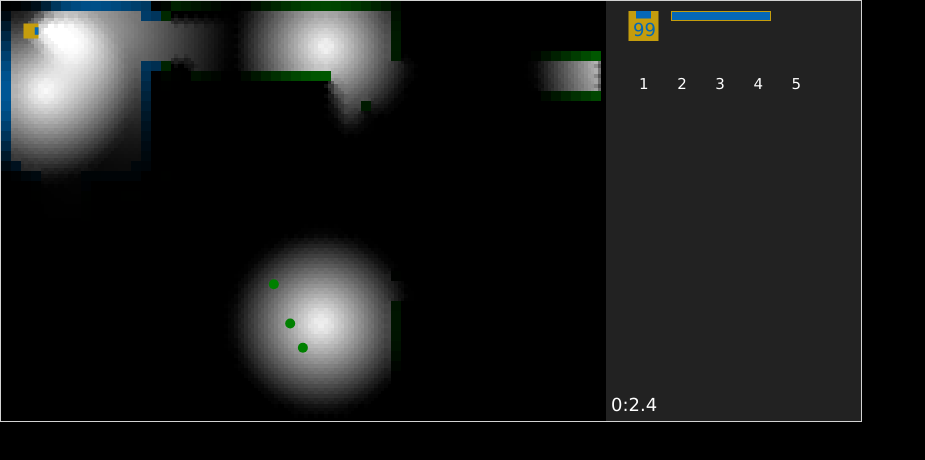
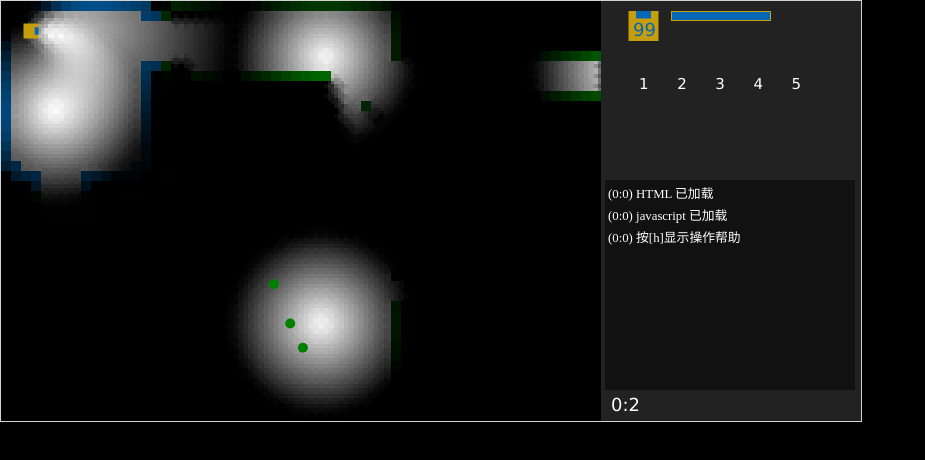
Before and after one commit to LePtC/ProbeSim, a plain HTML site: page index.html in a window 1280 px wide. Shown: the whole page, without its empty margins (0-925 px from the left). Drawn offline with Linux system fonts and the light colour scheme; animation ran at ten frames a second.

Commit message:
2016.06.12.v4

```diff
--- a/css/index.css
+++ b/css/index.css
@@ -5,8 +5,27 @@ body {
 }
 canvas {
   position:absolute;
-  left:0%;
-  top:0%;
+  left:0;
+  top:0;
   border:1px solid #d3d3d3;
   background-color: #000;
 }
+#dialogue {
+  position:fixed;
+  left:605px;
+  top:180px;
+  width:250px;
+  height:210px;
+  background-color:#111;
+  z-index:99;
+  color:#fff;
+  font-size:0.8em;
+  /* line-height:1; */
+  overflow-y:scroll;
+  word-break:break-all;
+}
+
+#dialogue p {
+  padding:0;
+  margin:3px;
+}
--- a/index.html
+++ b/index.html
@@ -12,6 +12,9 @@
 
 <script type="text/javascript" src="js/game.js"></script>
 
+<div id="dialogue">
+  <p>(0:0) HTML 已加载</p>
+</div>
 
 </body>
 </html>
--- a/js/game.js
+++ b/js/game.js
@@ -101,15 +101,18 @@ var WallType = new Array("white","green","#0094FF"); // 0 地板 1 墙 2 母舰
 
 var Probe1;
 
-var FoeType = new Array("#fff","#222","red","green"); // 1 Shooter 2 Creeper 3 Hamper
+var FoeType = new Array("#fff","#222","red","green");
+var FoeTypeTxt = new Array("空","小黑","大红","小绿");
 var FoeSpeed = new Array(0,0.6,1.5,1.6);
 var FoeList =  new Array(); // 记录敌人本体
 // var FoeNull;
 var BuList = new Array(); // 记录子弹对象
-var FdropImg = new Array("img/0.png","img/ModBull4.png","img/ModTrap.png","img/ModHeal.png"); // 敌人死亡掉落 -1 子弹 -2 陷阱 -3 治疗
+var FdropImg = new Array("img/0.png","img/ModBull4.png","img/ModTrap.png","img/ModHeal.png"); // 敌人死亡掉落
+var FdropTxt = new Array("空","子弹","陷阱","治疗");
 
 var ModImg = new Array("img/0.png","img/ModCirclit.png","img/ModLifesen.png","img/ModHacker.png","img/ModShield.png");
-// 静态插件 1 环形照明 2 生命探测 3 黑客系统 4 护盾 9 母舰芯片
+var ModTxt = new Array("空","环照","动感","黑客","护盾");
+// 9 母舰芯片
 var BulImg = new Array("img/0.png","img/ModBull.png","img/ModBull2.png","img/ModBull3.png","img/ModBull4.png"); // 子弹数
 var ModNull; // 我需要一个空对象
 var ModCirclit = new Array();
@@ -121,6 +124,7 @@ var lifmax =  new Array(0,150,200,250,300,350); // 生命探测半宽
 var hurt = new Array(20,10,6,3,2,1,0,0); // 护盾减少伤害
 
 var diag;
+var diaDiv;
 
 var SDprobemove;
 var SDshoot;
@@ -135,18 +139,18 @@ function startGame() {
 
   ModNull = new ModCom(wd+2, 0, -20, -20);
   // 母舰光,干脆用吃不到的 LitMod 代替吧
-  ModCirclit[0] = new ModCom(wd+2, 1, 42, 90);
-  ModCirclit[1] = new ModCom(wd+2, 1, 622, 64);
+  ModCirclit[0] = new ModCom(wd+2, 1, 52, 110);
+  ModCirclit[1] = new ModCom(wd+2, 1, 622, 69);
   ModCirclit[2] = new ModCom(wd+2, 1, 320, 322);
   ModCirclit[3] = new ModCom(wd+2, 1, 622, 550);
-  ModCirclit[4] = new ModCom(wd+2, 1, 324, 46);
+  ModCirclit[4] = new ModCom(wd+2, 1, 324, 56);
   ModList[0] = new ModCom(wd+2, 2, 172, 32); // ModLifesen1
   ModList[1] = new ModCom(wd+2, 2, 214, 30); // ModLifesen2
   ModList[2] = new ModCom(wd+2, 2, 470, 234); // ModLifesen3
   ModList[3] = new ModCom(wd+2, 3, 674, 572); // ModHacker
   ModList[4] = new ModCom(wd+2, 4, 62, 60); // ModShield
-  ModList[5] = new ModCom(wd+2, 4, 670, 62); // ModShield
-  ModList[6] = new ModCom(wd+2, 4, 302, 300); // ModShield
+  ModList[5] = new ModCom(wd+2, 4, 670, 68); // ModShield
+  ModList[6] = new ModCom(wd+2, 4, 302, 307); // ModShield
   ModList[7] = new ModCom(wd+2, -1, 202, 130); // ModBull
   ModList[8] = new ModCom(wd+2, -1, 62, 230);
 
@@ -178,6 +182,9 @@ function startGame() {
 
   diag = new DiagCom();
   animate();
+  diaDiv = document.getElementById("dialogue");
+  dia("javascript 已加载");
+  dia("按[h]显示操作帮助");
 }
 
 
@@ -359,6 +366,7 @@ function ModCom(wid, type, x, y) {
       if (empty>=0) {
         if (this.crashWith(Probe1)) {
           Probe1.mod[empty] = this; // 将本实体放入 Probe 的插槽
+          dia("小探获得一个"+txtsrc(this),"#209AF8");
           this.exist = empty;
           if (type==1) {for (n in map) {this.modlit[n]=0}}
         }
@@ -432,6 +440,7 @@ function ProbeCom(wid, color, x, y) {
       this.mod[i].y = this.y;
       this.mod[i].wait = true;
       if (this.mod[i].type == 1) {this.mod[i].updatelit()}
+      dia("小探丢掉一个"+txtsrc(this.mod[i]),"#209AF8");
       this.mod[i] = ModNull;
     }
   }
@@ -440,6 +449,7 @@ function ProbeCom(wid, color, x, y) {
       if (myGameArea.frameNo - this.lastfire > 6) {
         if (this.mod[i].bunum > 0) {
           newbu(this.x,this.y,this.cubewid,Math.sin(this.ang),-Math.cos(this.ang));
+          dia("小探射出一发子弹","hotpink");
           this.mod[i].bunum --;
           if (this.mod[i].bunum <= 0) {
             this.mod[i].exist = -2;
@@ -527,6 +537,7 @@ function ProbeCom(wid, color, x, y) {
     this.x = x;
     this.y = y;
     this.ang = Math.PI/2;
+    dia("小探被干掉啦, 回到出生点","red");
     this.health = 99;
     vx = 0;
     vy = 0;
@@ -571,13 +582,14 @@ function FoeCom(radius, type, x, y, exist) {
       if (myGameArea.frameNo == this.bombframe) {
         SDexplode.play();
         this.dead();
-        var r2 = getr2(this.x-Probe1.x,this.y-Probe1.y);
+        var r = getr(this.x-Probe1.x,this.y-Probe1.y)/wd;
         var h = hurt[Probe1.modnum(4)];
-        if (r2 < 100*wd*wd) {Probe1.health -= h}
-        if (r2 < 64*wd*wd) {Probe1.health -= h}
-        if (r2 < 36*wd*wd) {Probe1.health -= h}
-        if (r2 < 16*wd*wd) {Probe1.health -= h}
-        if (r2 < 4*wd*wd) {Probe1.health -= h}
+        if (r < 10) {Probe1.health -= h}
+        if (r < 8) {Probe1.health -= h}
+        if (r < 6) {Probe1.health -= h}
+        if (r < 4) {Probe1.health -= h}
+        if (r < 2) {Probe1.health -= h}
+        dia("一只大红在 "+Math.ceil(r).toString()+" 格外爆炸","red");
       }
       return(0);
     }
@@ -624,7 +636,10 @@ function FoeCom(radius, type, x, y, exist) {
     }
     // Probe 和敌人互怼检测
     if (touch(Probe1,this)) {
-      if (this.type == 3 && myGameArea.frameNo % 25 == 0) {Probe1.health -= hurt[Probe1.modnum(4)+2]}
+      if (this.type == 3 && myGameArea.frameNo % 25 == 0) {
+        Probe1.health -= hurt[Probe1.modnum(4)+2];
+        dia("小探受到小绿的伤害","red");
+      }
       Probe1.crashWith(this);
       this.crashWith(Probe1);
     }
@@ -641,6 +656,7 @@ function FoeCom(radius, type, x, y, exist) {
   }
   this.dead = function(other) {
     ModList[ModList.length] = new ModCom(wd+2, -this.type, this.x, this.y);
+    // dia("一个 "+FoeTypeTxt[this.type]+" 被干掉啦","green");
     // this.x = -20; this.y = -20;
     this.type = 0;
     // FoeList[this.exist] = FoeNull;
@@ -670,6 +686,7 @@ function BuCom(x, y, dx, dy, index) {
     // 子弹击中 Probe 检测
     if (crash(this,2,Probe1,Probe1.wid/2)) {
       Probe1.health -= hurt[Probe1.modnum(4)];
+      dia("小探中了一发子弹","red");
       BuList[index] = null;
       return 0; // 提前结束函数
     }
@@ -678,6 +695,7 @@ function BuCom(x, y, dx, dy, index) {
       var f = FoeList[n];
       if (f.type != 0) {
         if (crash(this,2,f,f.r)) {
+          dia("一只"+FoeTypeTxt[f.type]+"被子弹消灭","green");
           f.dead();
           BuList[index] = null;
           return 0;
@@ -748,10 +766,10 @@ function DiagCom() {
   this.update = function() {
     var fr = myGameArea.frameNo%25;
     var sec = (myGameArea.frameNo - fr) / 25;
-    fr = fr*4;
+    // fr = fr*4;
     var min = (sec - sec%60) / 60;
     sec = sec % 60;
-    this.timetxt = min.toString()+":"+sec.toString()+"."+fr.toString();
+    this.timetxt = min.toString()+":"+sec.toString(); // +"."+fr.toString();
     var ctx = myGameArea.context;
     ctx.globalAlpha = 1;
     ctx.fillStyle = "#fff";
@@ -826,7 +844,7 @@ function updateGameArea() {
   ctx = myGameArea.context;
   ctx.globalAlpha = 1;
   ctx.fillStyle = "#222";
-  ctx.fillRect(stagew+5, 0, 255, stageh);
+  ctx.fillRect(stagew, 0, 260, stageh);
 
   Probe1.Info.update();
   diag.update();
@@ -894,10 +912,20 @@ function Control(Prob) {
 
   if (myGameArea.keys && myGameArea.keys[32]) {
     if (myGameArea.frameNo - Prob.lastfire > 6) {
+      if (Prob.fight) {dia("小探切换为探索模式","#209AF8")}
+      else {dia("小探切换为战斗模式","hotpink")}
       Prob.fight = !Prob.fight;
       Prob.lastfire = myGameArea.frameNo;
     }
   }
+
+  if (myGameArea.keys && myGameArea.keys[72]) {
+    if (myGameArea.frameNo - Prob.lastfire > 6) {
+      dia("\<操作帮助\> ----------</p><p>[↑] 前进 [↓] 后退</p><p>[←] 逆转 [→] 顺转</p><p>[空格] 切换探索/战斗模式</p><p>[数字键1~5] 探索模式下为扔下插件, 战斗模式下为使用插件","#C59D0D");
+      Prob.lastfire = myGameArea.frameNo;
+    }
+  }
+// </p><p>\<鼠标党\> ----------</p><p>单击地图某点, Probe 会自动向该点前进</p><p>单击右侧插件图标可扔下或使用
 
   if(Prob.speed != 0 || Prob.angspeed != 0) {SDprobemove.play()} else {SDprobemove.stop()}
 
@@ -1031,3 +1059,17 @@ function imgsrc(mod) {
   if (mod.type==-1) {return BulImg[mod.bunum]}
   if (mod.type<-1) {return FdropImg[-mod.type]}
 }
+
+function txtsrc(mod) {
+  if (mod.type>=0) {return (ModTxt[mod.type]+"插件")}
+  if (mod.type==-1) {return (" "+mod.bunum.toString()+" 发子弹")}
+  if (mod.type<-1) {return (FdropTxt[-mod.type]+"插件")}
+}
+
+
+
+function dia(txt,color) {
+  if (typeof color === "undefined") {diaDiv.innerHTML += "<p>("+diag.timetxt+") "+txt+"</p>"}
+  else {diaDiv.innerHTML += "<div style='color:"+color+"'><p>("+diag.timetxt+") "+txt+"</p>"}
+  diaDiv.scrollTop = diaDiv.scrollHeight;
+}
```
Also changed, not shown: 1 other file.
